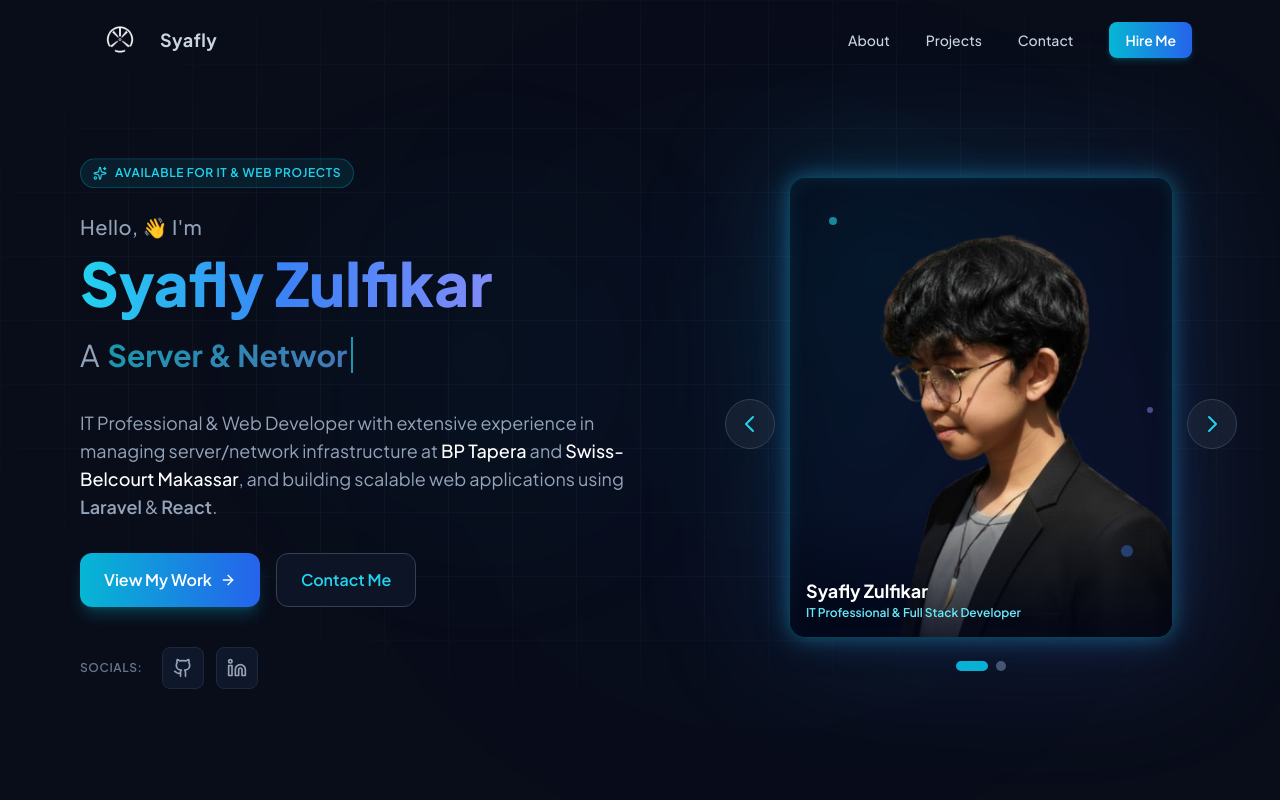
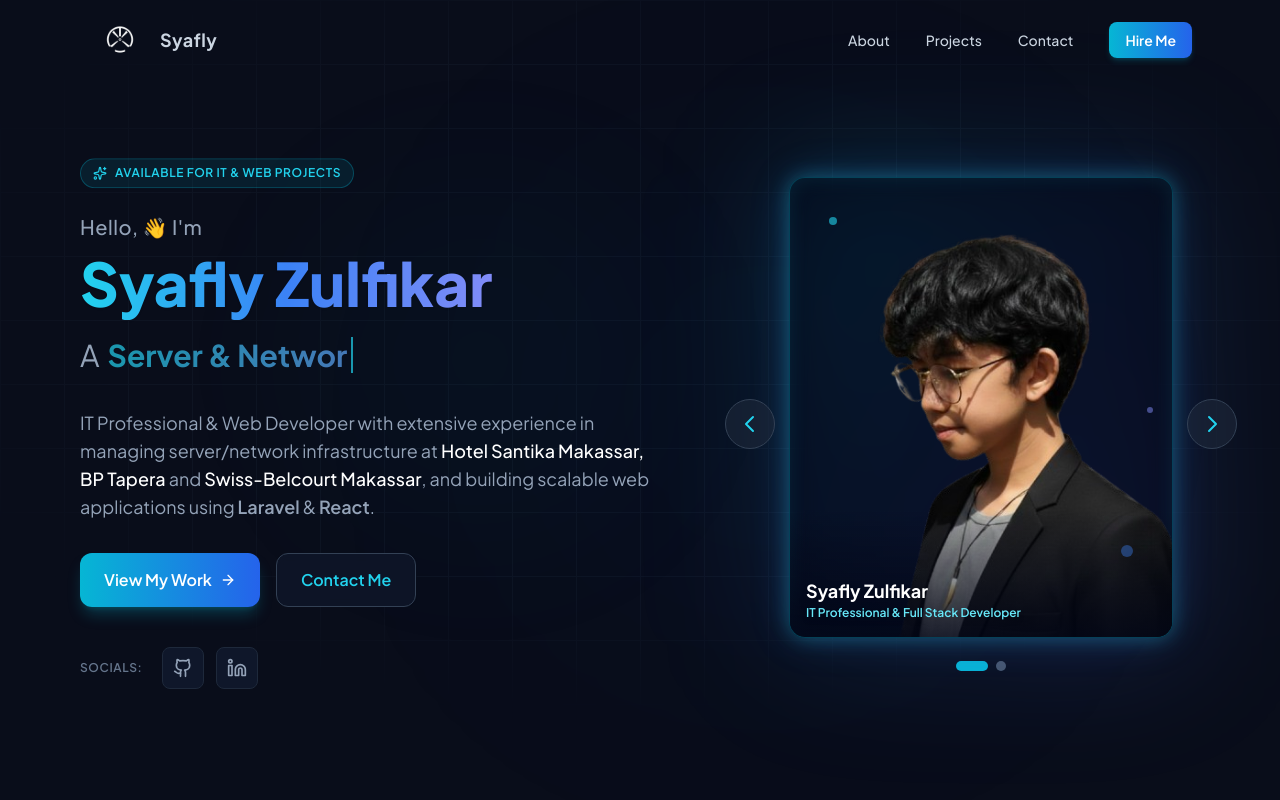
Before and after one commit to syafly/portfolio, a React (Vite) app: page / in a window 1280 px wide. Shown: the top 800 px of the page. Built offline with nearby package versions, Linux system fonts and the light colour scheme.

Commit message:
Update professional experience in Hero component

```diff
--- a/src/components/Hero.jsx
+++ b/src/components/Hero.jsx
@@ -100,7 +100,7 @@ function Hero() {
 
             {/* Description */}
             <p className="text-slate-400 text-base sm:text-lg max-w-xl mb-8 leading-relaxed">
-              IT Professional & Web Developer with extensive experience in managing server/network infrastructure at <span className="text-white font-medium"> BP Tapera</span> and <span className="text-white font-medium"> Swiss-Belcourt Makassar</span>, and building scalable web applications using <span className="text-cyan-450 font-semibold">Laravel</span> & <span className="text-cyan-450 font-semibold">React</span>.
+              IT Professional & Web Developer with extensive experience in managing server/network infrastructure at <span className="text-white font-medium">Hotel Santika Makassar, BP Tapera</span> and <span className="text-white font-medium"> Swiss-Belcourt Makassar</span>, and building scalable web applications using <span className="text-cyan-450 font-semibold">Laravel</span> & <span className="text-cyan-450 font-semibold">React</span>.
             </p>
 
             {/* CTA Buttons */}
```
